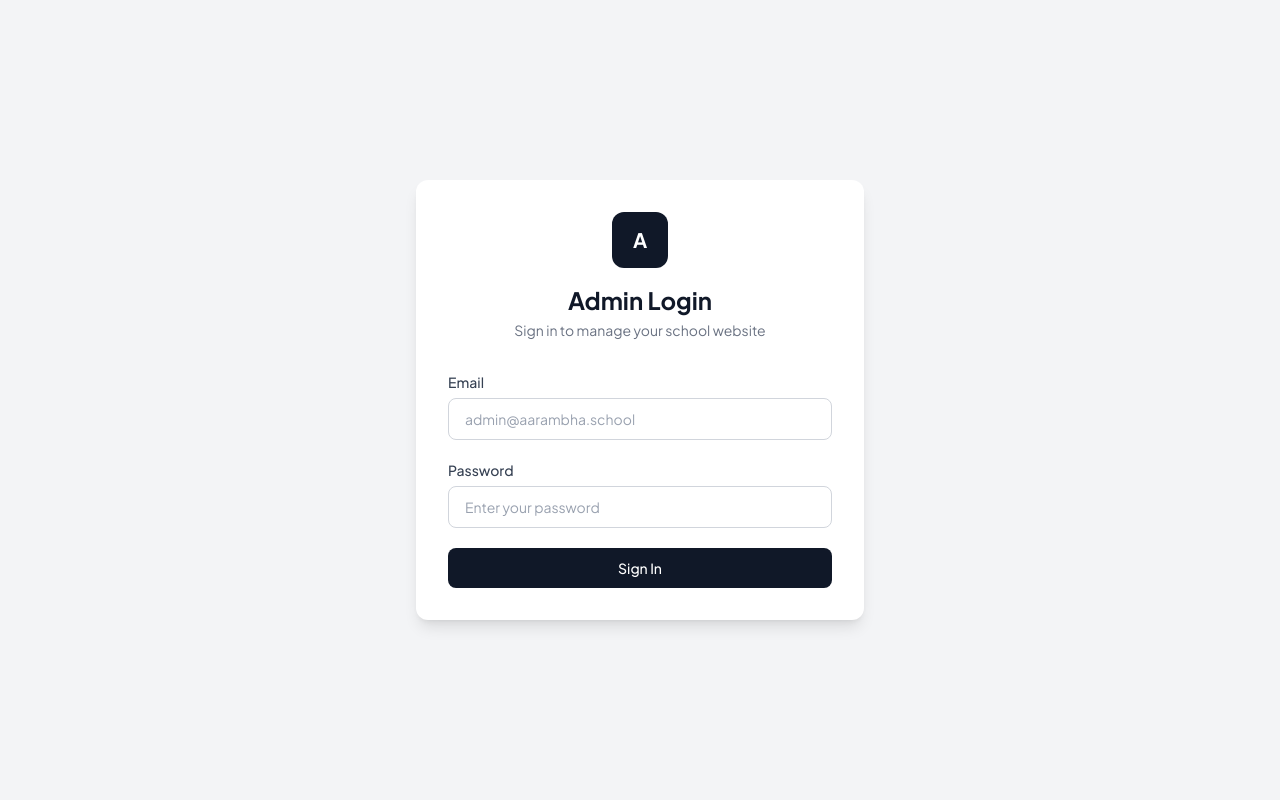
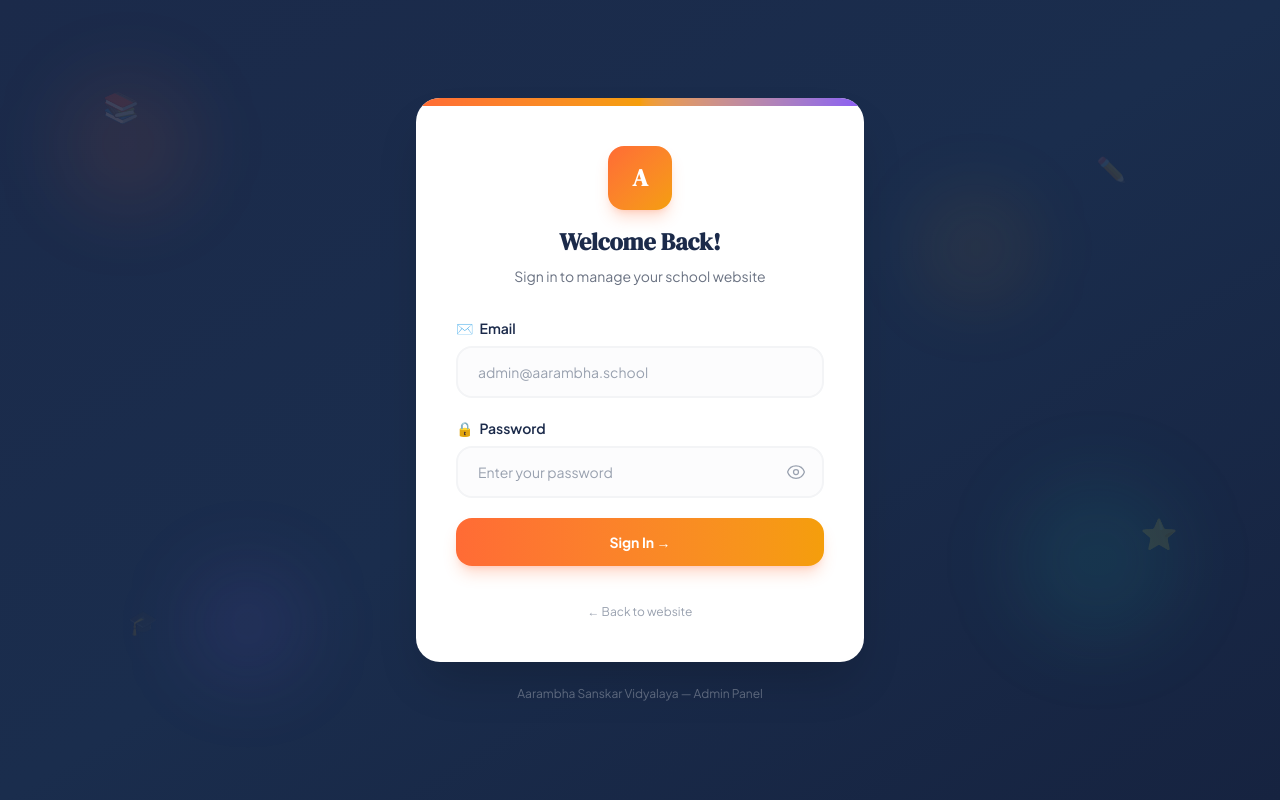
Before and after one commit to sms11/aarambha-redesign, a Next.js app: page /admin/login in a window 1280 px wide. Built offline with nearby package versions, Linux system fonts and the light colour scheme; no server answers.

Commit message:
redesign: warm branded login page with gradient, emoji labels, and show/hide password

```diff
--- a/src/app/admin/(auth)/login/page.tsx
+++ b/src/app/admin/(auth)/login/page.tsx
@@ -1,37 +1,64 @@
 'use client';
 
-import { useActionState } from 'react';
+import { useActionState, useState } from 'react';
 import { login } from '@/lib/actions/auth';
 
 export default function AdminLoginPage() {
   const [state, formAction, isPending] = useActionState(login, null);
+  const [showPassword, setShowPassword] = useState(false);
 
   return (
-    <div className="flex min-h-screen items-center justify-center bg-gray-100">
-      <div className="w-full max-w-md rounded-xl bg-white p-8 shadow-lg">
+    <div className="relative flex min-h-screen items-center justify-center overflow-hidden bg-gradient-to-br from-[#1B2A4A] via-[#1a2d4d] to-[#162340] px-6">
+      {/* Floating decorative elements */}
+      <div className="absolute inset-0 overflow-hidden pointer-events-none">
+        <div className="absolute top-[10%] left-[5%] h-32 w-32 rounded-full bg-[#FF6B35]/10 blur-2xl" />
+        <div className="absolute top-[60%] right-[8%] h-40 w-40 rounded-full bg-[#14B8A6]/10 blur-2xl" />
+        <div className="absolute bottom-[15%] left-[15%] h-28 w-28 rounded-full bg-[#8B5CF6]/10 blur-2xl" />
+        <div className="absolute top-[25%] right-[20%] h-24 w-24 rounded-full bg-[#F59E0B]/10 blur-2xl" />
+
+        {/* Floating emojis */}
+        <span className="absolute top-[12%] left-[8%] text-3xl opacity-10 animate-bounce" style={{ animationDuration: '3s' }}>📚</span>
+        <span className="absolute top-[20%] right-[12%] text-2xl opacity-10 animate-bounce" style={{ animationDuration: '4s', animationDelay: '1s' }}>✏️</span>
+        <span className="absolute bottom-[20%] left-[10%] text-2xl opacity-10 animate-bounce" style={{ animationDuration: '3.5s', animationDelay: '0.5s' }}>🎓</span>
+        <span className="absolute bottom-[30%] right-[8%] text-3xl opacity-10 animate-bounce" style={{ animationDuration: '4.5s', animationDelay: '1.5s' }}>⭐</span>
+      </div>
+
+      <div className="relative z-10 w-full max-w-md">
+        {/* Card */}
+        <div className="overflow-hidden rounded-3xl bg-white shadow-2xl shadow-black/20">
+          {/* Top gradient bar */}
+          <div className="h-2 bg-gradient-to-r from-[#FF6B35] via-[#F59E0B] via-[#14B8A6] to-[#8B5CF6]" />
+
+          <div className="p-8 sm:p-10">
+            {/* Logo & Title */}
             <div className="mb-8 text-center">
-          <div className="mx-auto mb-4 flex h-14 w-14 items-center justify-center rounded-xl bg-gray-900 text-xl font-bold text-white">
-            A
+              <div className="mx-auto mb-4 flex h-16 w-16 items-center justify-center rounded-2xl bg-gradient-to-br from-[#FF6B35] to-[#F59E0B] shadow-lg shadow-[#FF6B35]/25">
+                <span className="text-2xl font-bold text-white font-[family-name:var(--font-display)]">A</span>
               </div>
-          <h1 className="text-2xl font-bold text-gray-900">Admin Login</h1>
-          <p className="mt-1 text-sm text-gray-500">
+              <h1 className="text-2xl font-bold text-[#1B2A4A] font-[family-name:var(--font-display)]">
+                Welcome Back!
+              </h1>
+              <p className="mt-2 text-sm text-gray-500">
                 Sign in to manage your school website
               </p>
             </div>
 
             <form action={formAction} className="space-y-5">
+              {/* Error message */}
               {state?.error && (
-            <div className="rounded-lg border border-red-200 bg-red-50 px-4 py-3 text-sm text-red-700">
+                <div className="flex items-center gap-2 rounded-2xl border border-red-200 bg-red-50 px-4 py-3 text-sm text-red-700">
+                  <span>😟</span>
                   {state.error}
                 </div>
               )}
 
+              {/* Email field */}
               <div>
                 <label
                   htmlFor="email"
-              className="mb-1.5 block text-sm font-medium text-gray-700"
+                  className="mb-2 flex items-center gap-1.5 text-sm font-semibold text-[#1B2A4A]"
                 >
-              Email
+                  <span>✉️</span> Email
                 </label>
                 <input
                   id="email"
@@ -40,36 +67,84 @@ export default function AdminLoginPage() {
                   required
                   autoComplete="email"
                   placeholder="admin@aarambha.school"
-              className="w-full rounded-lg border border-gray-300 px-4 py-2.5 text-sm text-gray-900 placeholder-gray-400 outline-none transition-colors focus:border-gray-900 focus:ring-2 focus:ring-gray-900/10"
+                  className="w-full rounded-2xl border-2 border-gray-100 bg-gray-50/50 px-5 py-3.5 text-sm text-[#1B2A4A] placeholder:text-gray-400 transition-all focus:border-[#FF6B35] focus:bg-white focus:ring-4 focus:ring-[#FF6B35]/10 focus:outline-none"
                 />
               </div>
 
+              {/* Password field */}
               <div>
                 <label
                   htmlFor="password"
-              className="mb-1.5 block text-sm font-medium text-gray-700"
+                  className="mb-2 flex items-center gap-1.5 text-sm font-semibold text-[#1B2A4A]"
                 >
-              Password
+                  <span>🔒</span> Password
                 </label>
+                <div className="relative">
                   <input
                     id="password"
                     name="password"
-              type="password"
+                    type={showPassword ? 'text' : 'password'}
                     required
                     autoComplete="current-password"
                     placeholder="Enter your password"
-              className="w-full rounded-lg border border-gray-300 px-4 py-2.5 text-sm text-gray-900 placeholder-gray-400 outline-none transition-colors focus:border-gray-900 focus:ring-2 focus:ring-gray-900/10"
+                    className="w-full rounded-2xl border-2 border-gray-100 bg-gray-50/50 px-5 py-3.5 pr-12 text-sm text-[#1B2A4A] placeholder:text-gray-400 transition-all focus:border-[#FF6B35] focus:bg-white focus:ring-4 focus:ring-[#FF6B35]/10 focus:outline-none"
                   />
+                  <button
+                    type="button"
+                    onClick={() => setShowPassword(!showPassword)}
+                    className="absolute right-3 top-1/2 -translate-y-1/2 rounded-lg p-1.5 text-gray-400 transition-colors hover:text-[#1B2A4A]"
+                    aria-label={showPassword ? 'Hide password' : 'Show password'}
+                  >
+                    {showPassword ? (
+                      <svg className="h-5 w-5" fill="none" viewBox="0 0 24 24" stroke="currentColor" strokeWidth={1.5}>
+                        <path strokeLinecap="round" strokeLinejoin="round" d="M3.98 8.223A10.477 10.477 0 0 0 1.934 12C3.226 16.338 7.244 19.5 12 19.5c.993 0 1.953-.138 2.863-.395M6.228 6.228A10.451 10.451 0 0 1 12 4.5c4.756 0 8.773 3.162 10.065 7.498a10.522 10.522 0 0 1-4.293 5.774M6.228 6.228 3 3m3.228 3.228 3.65 3.65m7.894 7.894L21 21m-3.228-3.228-3.65-3.65m0 0a3 3 0 1 0-4.243-4.243m4.242 4.242L9.88 9.88" />
+                      </svg>
+                    ) : (
+                      <svg className="h-5 w-5" fill="none" viewBox="0 0 24 24" stroke="currentColor" strokeWidth={1.5}>
+                        <path strokeLinecap="round" strokeLinejoin="round" d="M2.036 12.322a1.012 1.012 0 0 1 0-.639C3.423 7.51 7.36 4.5 12 4.5c4.638 0 8.573 3.007 9.963 7.178.07.207.07.431 0 .639C20.577 16.49 16.64 19.5 12 19.5c-4.638 0-8.573-3.007-9.963-7.178Z" />
+                        <path strokeLinecap="round" strokeLinejoin="round" d="M15 12a3 3 0 1 1-6 0 3 3 0 0 1 6 0Z" />
+                      </svg>
+                    )}
+                  </button>
+                </div>
               </div>
 
+              {/* Submit button */}
               <button
                 type="submit"
                 disabled={isPending}
-            className="w-full rounded-lg bg-gray-900 px-4 py-2.5 text-sm font-medium text-white transition-colors hover:bg-gray-800 disabled:cursor-not-allowed disabled:opacity-50"
+                className="w-full rounded-2xl bg-gradient-to-r from-[#FF6B35] to-[#F59E0B] px-6 py-3.5 text-sm font-bold text-white shadow-lg shadow-[#FF6B35]/25 transition-all hover:-translate-y-0.5 hover:shadow-xl disabled:cursor-not-allowed disabled:opacity-50 disabled:translate-y-0 disabled:shadow-none"
               >
-            {isPending ? 'Signing in...' : 'Sign In'}
+                {isPending ? (
+                  <span className="flex items-center justify-center gap-2">
+                    <svg className="h-4 w-4 animate-spin" fill="none" viewBox="0 0 24 24">
+                      <circle className="opacity-25" cx="12" cy="12" r="10" stroke="currentColor" strokeWidth="4" />
+                      <path className="opacity-75" fill="currentColor" d="M4 12a8 8 0 018-8V0C5.373 0 0 5.373 0 12h4zm2 5.291A7.962 7.962 0 014 12H0c0 3.042 1.135 5.824 3 7.938l3-2.647z" />
+                    </svg>
+                    Signing in...
+                  </span>
+                ) : (
+                  'Sign In →'
+                )}
               </button>
             </form>
+
+            {/* Footer */}
+            <div className="mt-8 text-center">
+              <a
+                href="/"
+                className="text-xs text-gray-400 transition-colors hover:text-[#FF6B35]"
+              >
+                ← Back to website
+              </a>
+            </div>
+          </div>
+        </div>
+
+        {/* Bottom text */}
+        <p className="mt-6 text-center text-xs text-white/30">
+          Aarambha Sanskar Vidyalaya — Admin Panel
+        </p>
       </div>
     </div>
   );
```
Lines whose indentation alone changed are shown as unchanged.
